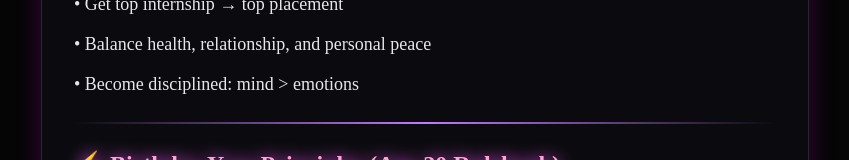
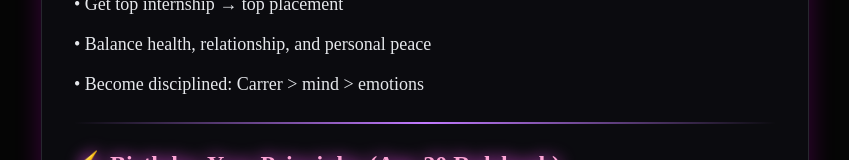
Before and after one commit to Gigzii4/gigzi_landing, a React (Vite) app: page /plan in a window 1280 px wide. Shown: the part 429-589 px from the top of the page, without its empty margins (215-1064 px from the left). Built offline with nearby package versions, Linux system fonts and the light colour scheme.

Commit message:
some changes added

```diff
--- a/src/components/Yash.jsx
+++ b/src/components/Yash.jsx
@@ -8,7 +8,7 @@ const BirthdayComebackPlan = () => {
     "Launch Gigzi officially & build powerful AI features",
     "Get top internship → top placement",
     "Balance health, relationship, and personal peace",
-    "Become disciplined: mind > emotions",
+    "Become disciplined: Carrer > mind > emotions",
   ];
 
   const principles = [
```
